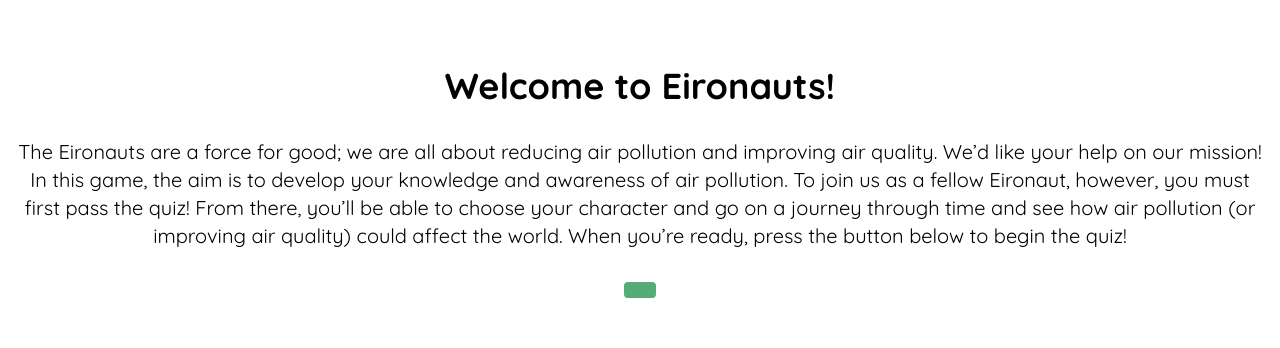
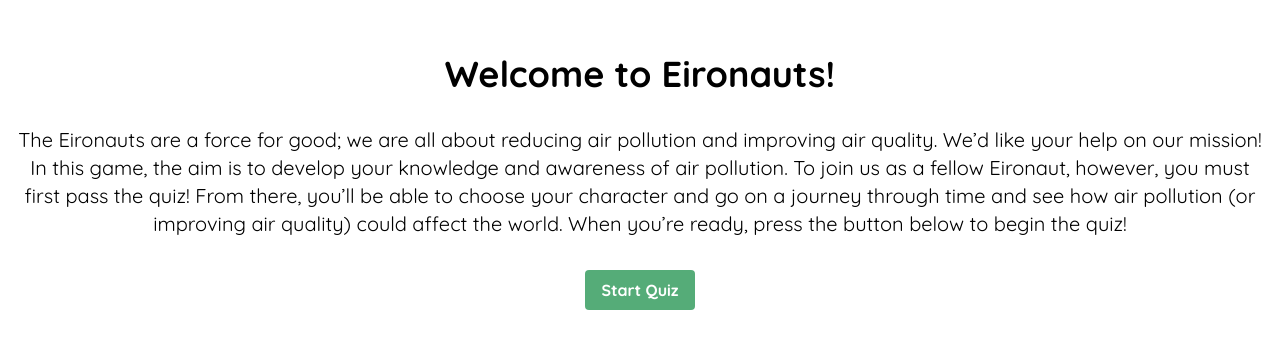
Before and after one commit to craigtkhill/final-year-team-project, a Next.js app: page / in a window 1280 px wide. Shown: the part 218-566 px from the top of the page. Built offline with nearby package versions, Linux system fonts and the light colour scheme.

Commit message:
pass start quiz as child instead of prop

```diff
--- a/app/page.tsx
+++ b/app/page.tsx
@@ -28,7 +28,9 @@ export default function Home() {
         below to begin the quiz!
       </p>
       {/* <Image className="w-24 h-24" src="/logo.svg" alt="Logo" /> */}
-      <Button text="Start Quiz" onClick={handleButtonClick} bgColor="#55ac78" />
+      <Button onClick={handleButtonClick} bgColor="#55ac78">
+        Start Quiz
+      </Button>
     </div>
   );
 }
```
